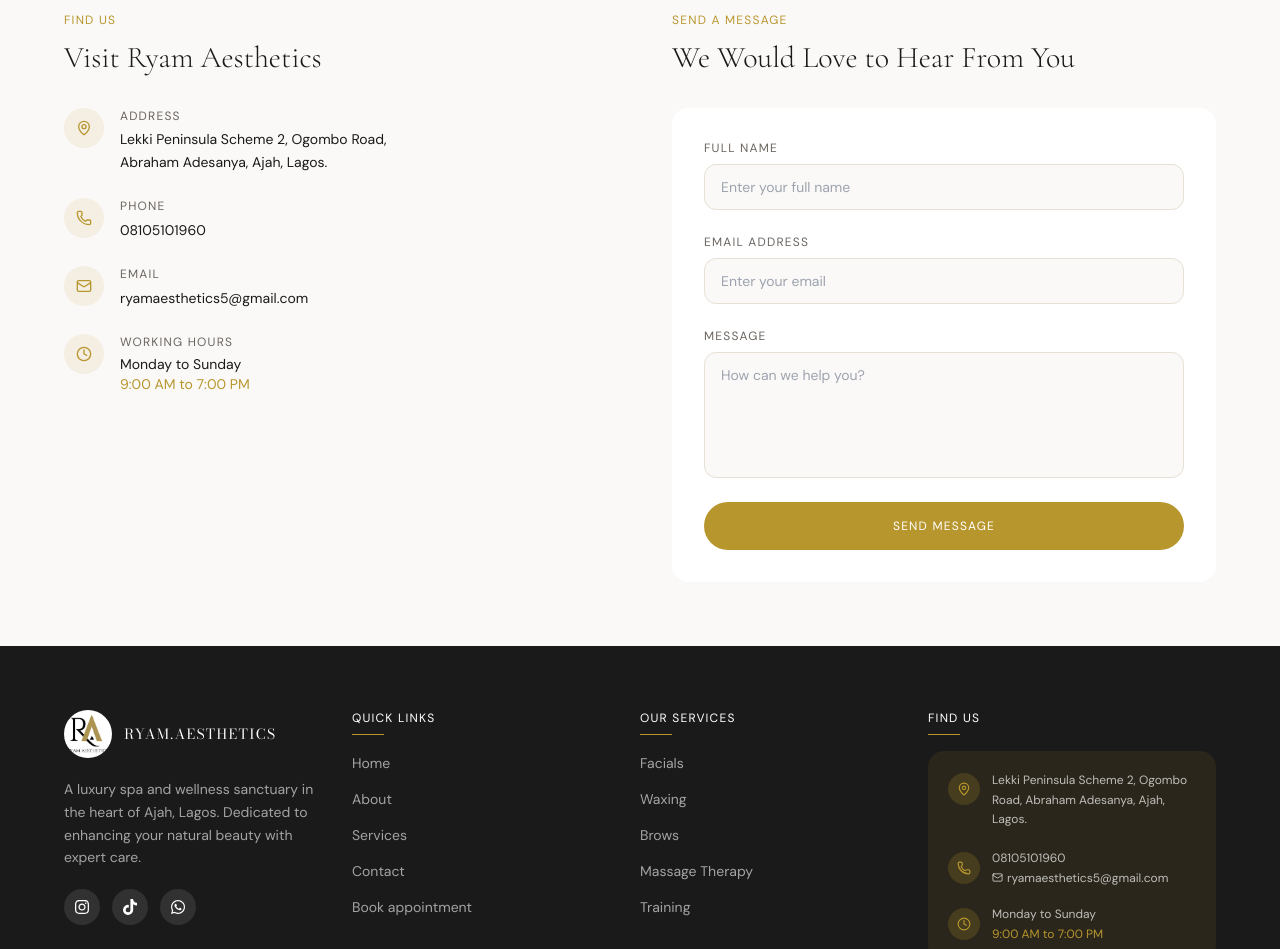
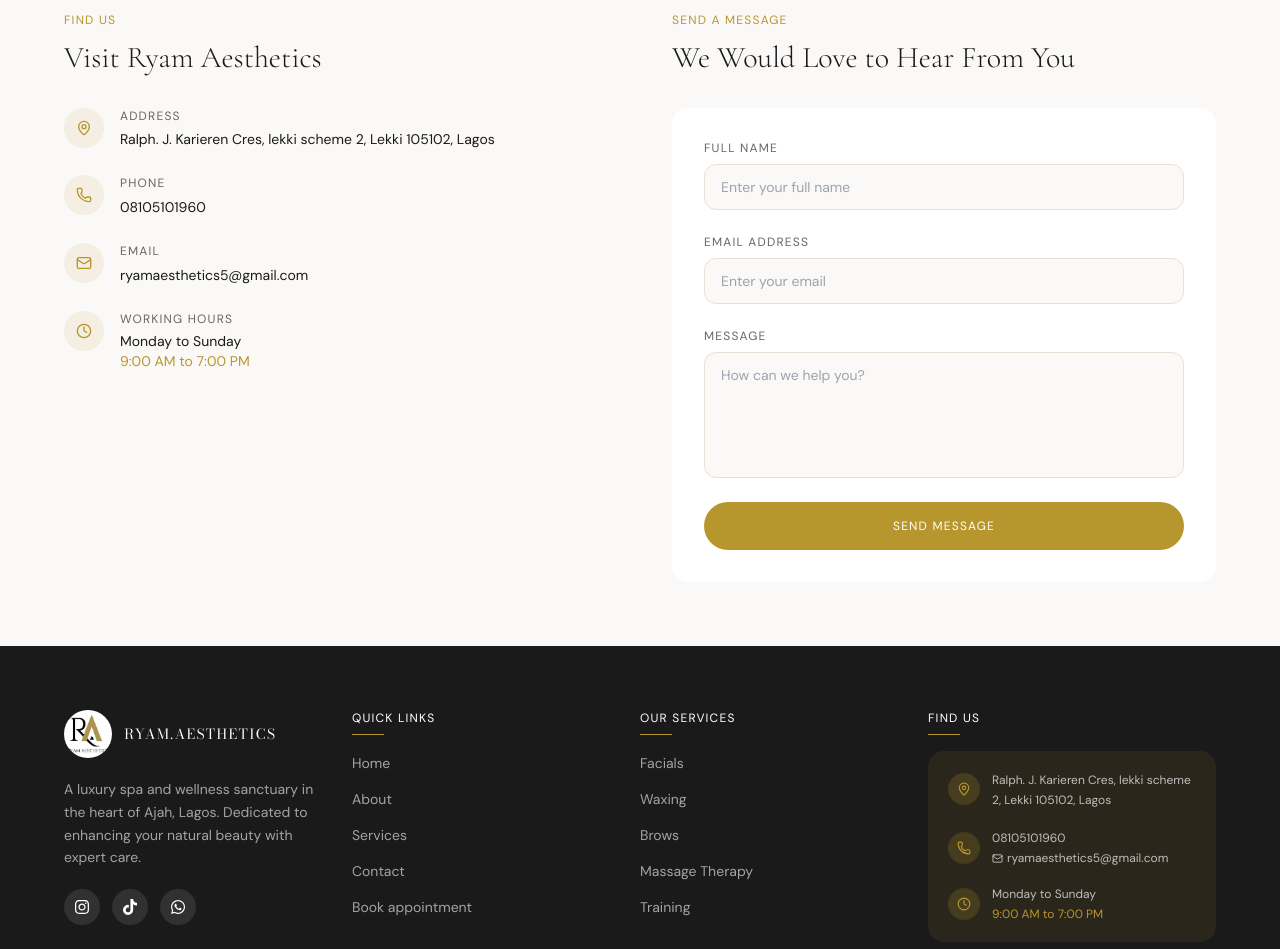
Before and after one commit to faustina857/Ryam.aesth-client, a React (Vite) app: page /contact in a window 1280 px wide. Shown: the part 900-1849 px from the top of the page. Built offline with nearby package versions, Linux system fonts and the light colour scheme; no server answers.

Commit message:
Add prerender plugin config

```diff
--- a/src/components/Footer.tsx
+++ b/src/components/Footer.tsx
@@ -128,7 +128,7 @@
                   <MapPin size={14} className="text-gold" />
                 </div>
                 <p className="font-sans text-xs text-white/70 leading-relaxed">
-                  Lekki Peninsula Scheme 2, Ogombo Road, Abraham Adesanya, Ajah, Lagos.
+                  Ralph. J. Karieren Cres, lekki scheme 2, Lekki 105102, Lagos
                 </p>
               </div>
 
--- a/src/pages/Contact.tsx
+++ b/src/pages/Contact.tsx
@@ -69,7 +69,7 @@
         {/* Google Map */}
             <div className="rounded-2xl overflow-hidden h-[400px] md:h-[500px] mb-20">
               <iframe
-                src="https://www.google.com/maps/embed?pb=!1m18!1m12!1m3!1d16502.70754552059!2d3.5585865309521916!3d6.460962246337362!2m3!1f0!2f0!3f0!3m2!1i1024!2i768!4f13.1!3m3!1m2!1s0x103bf70010967da7%3A0x11b843f552784f10!2sLekki%20scheme%202!5e0!3m2!1sen!2sng!4v1782388862753!5m2!1sen!2sng"
+                src="https://www.google.com/maps/embed?pb=!1m18!1m12!1m3!1d15857.894447428602!2d3.574430110739451!3d6.461522896910904!2m3!1f0!2f0!3f0!3m2!1i1024!2i768!4f13.1!3m3!1m2!1s0x103bf94432b293c1%3A0x85f1969020f199af!2sRyam%20aesthetics!5e0!3m2!1sen!2sng!4v1791384899652!5m2!1sen!2sng"
                 width="100%"
                 height="100%"
                 style={{ border: 0 }}
@@ -107,7 +107,7 @@
                       Address
                     </p>
                     <p className="font-sans text-sm text-spa-text dark:text-cream-light leading-relaxed">
-                      Lekki Peninsula Scheme 2, Ogombo Road, <br /> Abraham Adesanya, Ajah, Lagos.
+                      Ralph. J. Karieren Cres, lekki scheme 2, Lekki 105102, Lagos
                     </p>
                   </div>
                 </div>
```
